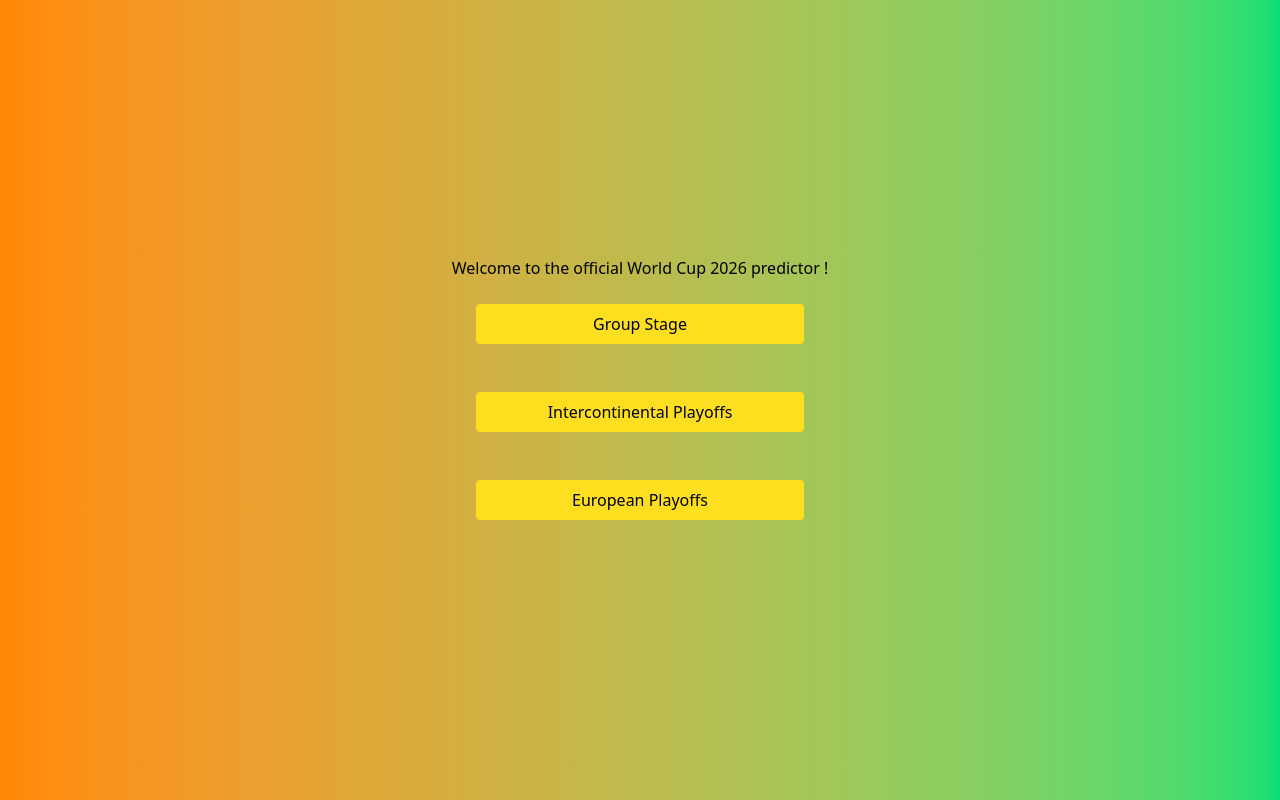
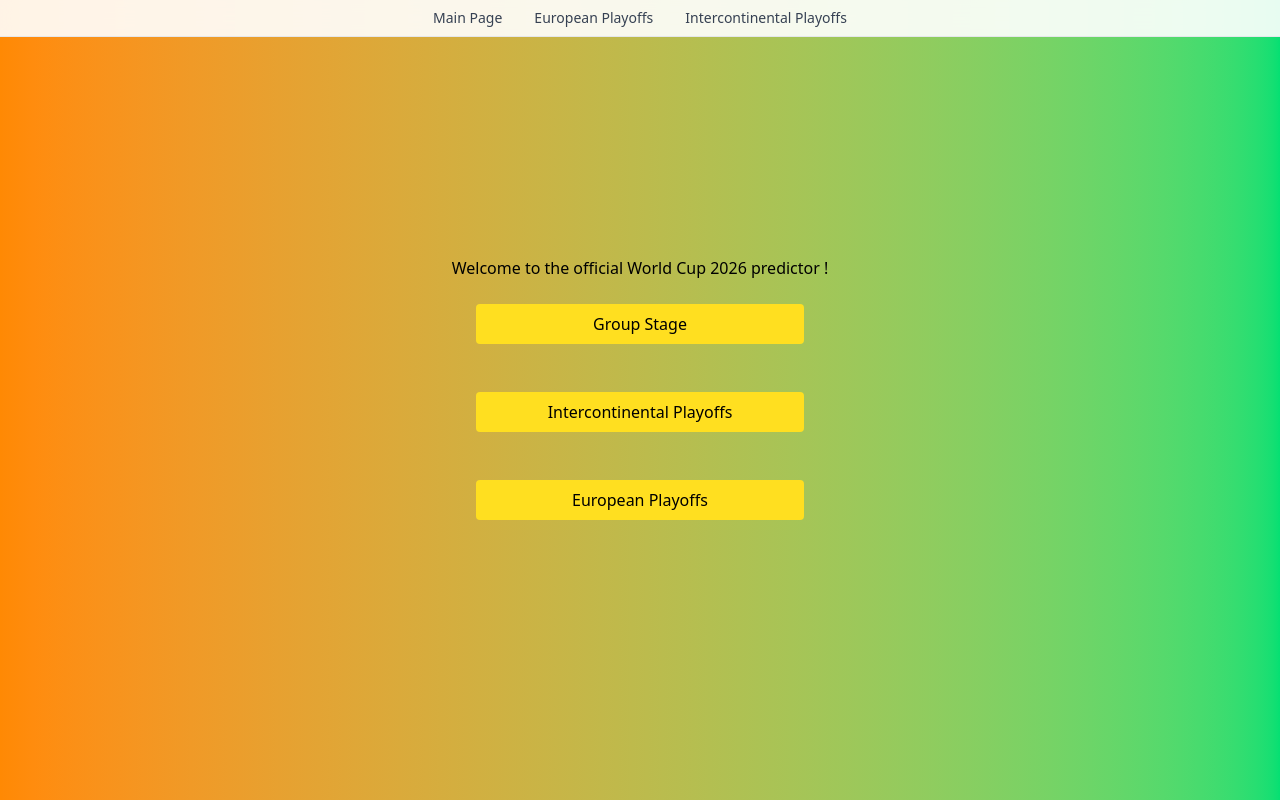
Before and after one commit to KaloyanYonov/WorldCup2026Predictor, a React (Vite) app in the folder wc/: page / in a window 1280 px wide. Built offline with nearby package versions, Linux system fonts and the light colour scheme.

Commit message:
Experimental style changes and added Header

```diff
--- a/wc/src/components/Bracket.tsx
+++ b/wc/src/components/Bracket.tsx
@@ -1,63 +1,74 @@
 import { useState } from "react";
 import Match from "./Match";
 import type { teamProps } from "./Team";
+import Header from "./Header";
 
 type BracketProps = {
-    match1: {
-        team1: teamProps;
-        team2: teamProps;
-    };
-    match2: {
-        team1: teamProps;
-        team2: teamProps;
-    };
+  match1: { team1: teamProps; team2: teamProps };
+  match2: { team1: teamProps; team2: teamProps };
 };
 
 export default function Bracket({ match1, match2 }: BracketProps) {
   const [winner1, setWinner1] = useState<teamProps | null>(null);
   const [winner2, setWinner2] = useState<teamProps | null>(null);
-    const [bracketWinner, setBracketWinner] = useState<teamProps | null>(null);
+  const [finalWinner, setFinalWinner] = useState<teamProps | null>(null);
 
   return (
-        <div className="flex flex-col gap-8">
-            <div>
-                <h2 className="font-bold text-xl mb-2">Match 1</h2>
+    <>
+    <Header/>
+
+        <div className="flex flex-col items-center my-10">
+        <h2 className="font-bold text-lg mb-4">BRACKET</h2>
+
+        <div className="grid grid-cols-[1fr_auto_1fr] items-center gap-6 w-full max-w-5xl">
+
+            <div className="flex flex-col items-end">
             <Match
                 team1={match1.team1}
                 team2={match1.team2}
                 onPickTeam1={() => setWinner1(match1.team1)}
                 onPickTeam2={() => setWinner1(match1.team2)}
             />
+
+            <p className="text-sm mt-2">SF1</p>
             </div>
-            <div>
-                <h2 className="font-bold text-xl mb-2">Match 2</h2>
+
+            <div className="flex flex-col items-center">
+            <div className="text-center font-bold text-lg mb-2">FINAL</div>
+
+            <Match
+                team1={winner1 ?? { name: "TBD", flag: "" }}
+                team2={winner2 ?? { name: "TBD", flag: "" }}
+                onPickTeam1={() => winner1 && setFinalWinner(winner1)}
+                onPickTeam2={() => winner2 && setFinalWinner(winner2)}
+            />
+
+            {finalWinner && (
+                <div className="mt-2 px-4 py-1 bg-yellow-300 rounded-lg font-semibold">
+                {finalWinner.name} selected
+                </div>
+            )}
+            </div>
+
+            <div className="flex flex-col items-start">
             <Match
                 team1={match2.team1}
                 team2={match2.team2}
                 onPickTeam1={() => setWinner2(match2.team1)}
                 onPickTeam2={() => setWinner2(match2.team2)}
             />
+
+            <p className="text-sm mt-2">SF2</p>
             </div>
-            <div>
-                <h2 className="font-bold text-xl mt-6">Final</h2>
+        </div>
 
-                {winner1 && winner2 ? (
-                    <Match
-                        team1={winner1}
-                        team2={winner2}
-                        onPickTeam1={() => setBracketWinner(winner1)}
-                        onPickTeam2={() => setBracketWinner(winner2)}
-                    />
-                ) : (
-                    <p className="text-gray-500">Pick semifinal winners to enable the final.</p>
-                )}
-            </div>
-            {bracketWinner && (
-                <div className="mt-4 p-3 rounded-xl animate-pulse bg-yellow-200">
-                    <h3 className="font-bold">Bracket Winner:</h3>
-                    <p>{bracketWinner.name}</p>
+        {finalWinner && (
+            <div className="mt-6 p-3 bg-green-200 rounded-lg font-bold text-lg">
+            Winner of this Path: {finalWinner.name}
             </div>
         )}
         </div>
+        </>
+
     );
 }
--- a/wc/src/components/Group.tsx
+++ b/wc/src/components/Group.tsx
@@ -9,16 +9,8 @@ export type groupProps = {
 }
 
 
-export default function Group( {char,first,second} : groupProps){
+export default function Group(){
     return(
-        <div className="grid items-center justify-center">
-            <div className="border">
-                <h4>Group {char}</h4>
-                <Team name="" flag="" confederation=""/>
-                <Team name="undefined" flag="" confederation=""/>
-                <Team name="undefined" flag="" confederation=""/>
-                <Team name="undefined" flag="" confederation=""/>
-            </div>
-        </div>
+        <></>
     )
 }
--- /dev/null
+++ b/wc/src/components/Header.tsx
@@ -0,0 +1,59 @@
+import { Link } from "react-router-dom";
+
+export default function Header() {
+  return (
+    <header
+      className="
+        fixed top-0 left-0 w-full
+        bg-white/90 backdrop-blur-md
+        border-b border-gray-200
+        z-50
+      "
+    >
+      <nav
+        className="
+          max-w-5xl mx-auto
+          flex items-center justify-center
+          gap-8
+          py-2
+        "
+      >
+        <Link
+          to="/"
+          className="
+            text-gray-700
+            hover:text-blue-500
+            transition-colors
+            text-sm font-medium
+          "
+        >
+          Main Page
+        </Link>
+
+        <Link
+          to="/EuropeanPlayoffs"
+          className="
+            text-gray-700
+            hover:text-blue-500
+            transition-colors
+            text-sm font-medium
+          "
+        >
+          European Playoffs
+        </Link>
+
+        <Link
+          to="/IntercontinentalPlayoffs"
+          className="
+            text-gray-700
+            hover:text-blue-500
+            transition-colors
+            text-sm font-medium
+          "
+        >
+          Intercontinental Playoffs
+        </Link>
+      </nav>
+    </header>
+  );
+}
--- a/wc/src/components/ICBracket.tsx
+++ b/wc/src/components/ICBracket.tsx
@@ -7,45 +7,53 @@ type IntercontinentalBracketProps = {
     team1: teamProps;
     team2: teamProps;
   };
-    seededTeam: teamProps;
+  seededTeam: teamProps; // for DR Congo and Iraq
 };
 
-export default function IntercontinentalBracket({ playInMatch, seededTeam }: IntercontinentalBracketProps) {
+export default function IntercontinentalBracket({
+  playInMatch,
+  seededTeam,
+}: IntercontinentalBracketProps) {
   const [playInWinner, setPlayInWinner] = useState<teamProps | null>(null);
-    const [bracketWinner, setBracketWinner] = useState<teamProps | null>(null);
+  const [finalWinner, setFinalWinner] = useState<teamProps | null>(null);
 
   return (
-        <div className="flex flex-col gap-6">
-            <div>
-                <h2 className="font-bold text-xl mb-2">Play-in Match</h2>
+    <div className="flex flex-col items-center my-10">
 
+      <h2 className="font-bold text-lg mb-4">Intercontinental Path</h2>
+
+      <div className="grid grid-cols-3 items-center gap-6 w-full max-w-4xl">
+
+        <div className="flex flex-col items-end">
           <Match
             team1={playInMatch.team1}
             team2={playInMatch.team2}
             onPickTeam1={() => setPlayInWinner(playInMatch.team1)}
             onPickTeam2={() => setPlayInWinner(playInMatch.team2)}
           />
+
+          <p className="text-sm mt-2">Play-In</p>
         </div>
 
-            <div>
-                <h2 className="font-bold text-xl mt-4">Final Round</h2>
+        <div className="flex flex-col items-center">
+          <div className="text-center font-bold text-lg mb-2">Final</div>
 
-                {playInWinner ? (
           <Match
-                        team1={playInWinner}
+            team1={playInWinner ?? { name: "TBD", flag: "" }}
             team2={seededTeam}
-                        onPickTeam1={() => setBracketWinner(playInWinner)}
-                        onPickTeam2={() => setBracketWinner(seededTeam)}
+            onPickTeam1={() => playInWinner && setFinalWinner(playInWinner)}
+            onPickTeam2={() => setFinalWinner(seededTeam)}
           />
-                ) : (
-                    <p className="text-gray-500">Pick a winner from the play-in match.</p>
-                )}
+
+
         </div>
 
-            {bracketWinner && (
-                <div className="mt-4 p-3 bg-green-200 rounded-xl">
-                    <h3 className="font-bold">Winner of this Path:</h3>
-                    <p>{bracketWinner.name}</p>
+
+      </div>
+
+      {finalWinner && (
+        <div className="mt-6 p-3 bg-green-200 ml-150 rounded-lg font-bold text-lg">
+          Winner of this Path: {finalWinner.name}
         </div>
       )}
     </div>
--- a/wc/src/pages/EuropeanPlayoffs.tsx
+++ b/wc/src/pages/EuropeanPlayoffs.tsx
@@ -1,14 +1,10 @@
 import Bracket from "../components/Bracket";
-import RedirectButton from "../components/RedirectButton";
-
 
 export default function EuropeanPlayoffs() {
   return (
     <div className="flex">
+
       <h1>European Playoffs</h1>
-      <RedirectButton to="/" text="Main page"/>
-
-
       <h1>Path A</h1>
       <Bracket
         match1={{
--- a/wc/src/pages/GroupStage.tsx
+++ b/wc/src/pages/GroupStage.tsx
@@ -1,11 +1,11 @@
-import RedirectButton from "../components/RedirectButton"
+import Header from "../components/Header"
 
 
 export default function GroupStage(){
     return(
         <div className="grid">
-            <RedirectButton to="/" text="Main page"/>
 
+            <Header/>
             <h1>The group stage draw has not concluded yet.</h1>
             <h2>Offical draw will be held on December 5th 2025</h2>
 
--- a/wc/src/pages/IntercontinentalPlayoffs.tsx
+++ b/wc/src/pages/IntercontinentalPlayoffs.tsx
@@ -1,14 +1,14 @@
 import IntercontinentalBracket from "../components/ICBracket";
-import RedirectButton from "../components/RedirectButton";
+import Header from "../components/Header";
 
 export default function IntercontinentalPlayoffs() {
   return (
-    <div className="grid items-center justify-center p-6">
+    <>
+    <Header/>
+    <div className="items-center justify-center p-6">
 
       <h1 className="m-6">Intercontinental Playoffs</h1>
-      <RedirectButton to="/" text="Main page"/>
-
-      <p>
+      <p className="">
         The inter-confederation play-offs of the 2026 FIFA World Cup qualification
         determine two qualification spots.
       </p>
@@ -43,5 +43,6 @@ export default function IntercontinentalPlayoffs() {
 
       </div>
     </div>
+    </>
   );
 }
--- a/wc/src/pages/MainPage.tsx
+++ b/wc/src/pages/MainPage.tsx
@@ -1,8 +1,10 @@
 import RedirectButton from "../components/RedirectButton"
+import Header from "../components/Header"
 
 export default function MainPage(){
     return(
         <div className="grid">
+            <Header/>
             <h1>Welcome to the official World Cup 2026 predictor !</h1>
             <RedirectButton to="/GroupStage" text="Group Stage"/>
             <RedirectButton to="/IntercontinentalPlayoffs" text="Intercontinental Playoffs"/>
```
Lines whose indentation alone changed are shown as unchanged.
